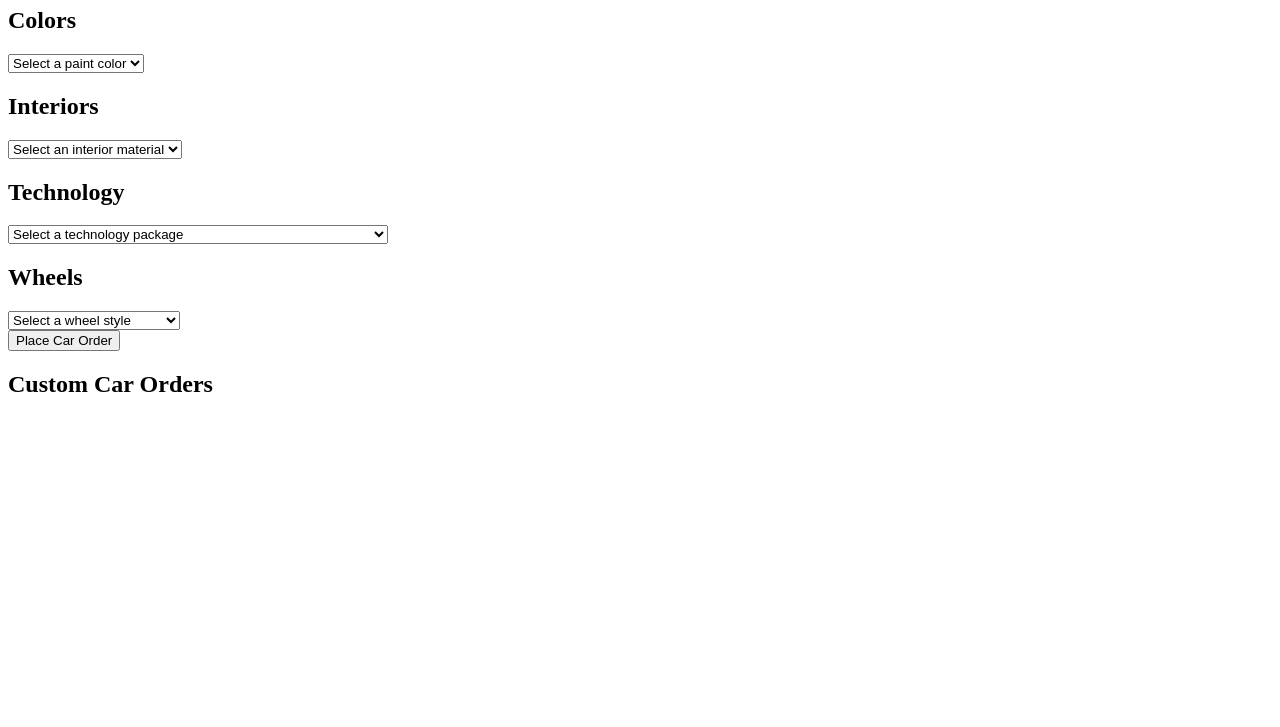
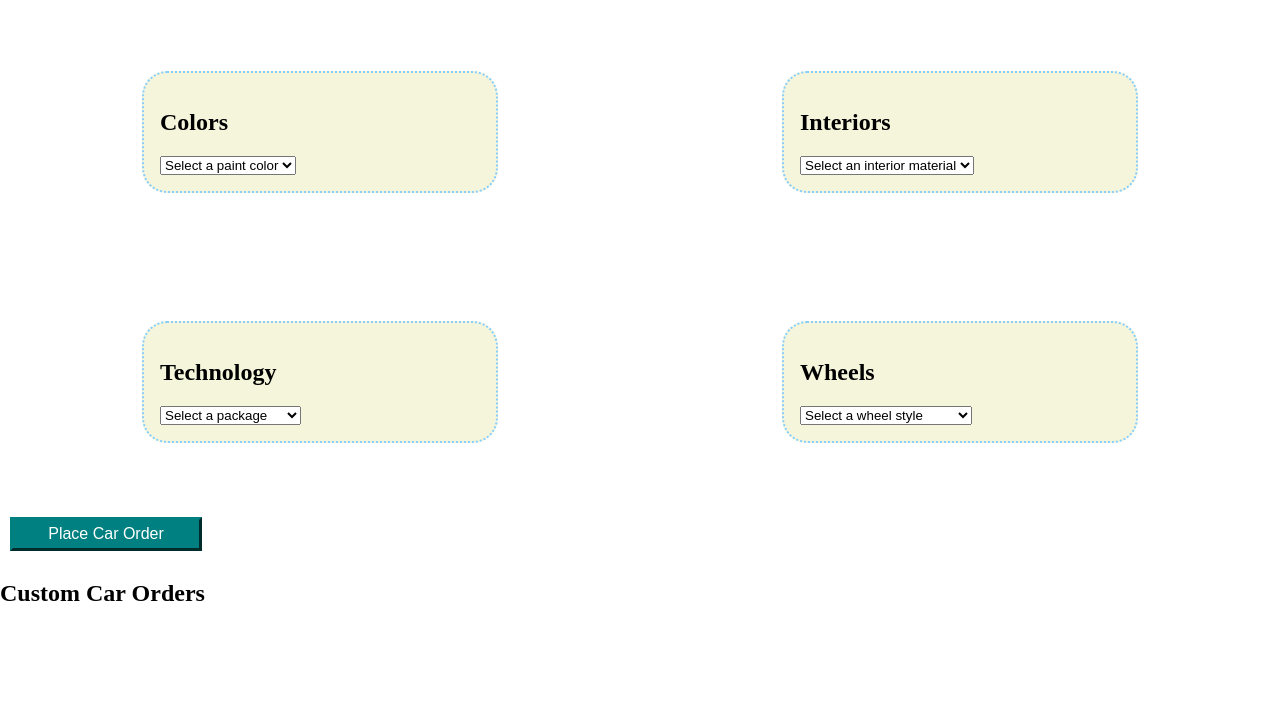
Before and after one commit to SchmidtFred/nss-cars-r-us, a plain HTML site: page index.html in a window 1280 px wide. Shown: the part 73-800 px from the top of the page. Drawn offline with Linux system fonts and the light colour scheme.

Commit message:
Added in CSS. Adjust some html to better match the example

```diff
--- a/index.html
+++ b/index.html
@@ -4,6 +4,7 @@
     <meta charset="UTF-8">
     <meta http-equiv="X-UA-Compatible" content="IE=edge">
     <meta name="viewport" content="width=device-width, initial-scale=1.0">
+    <link rel="stylesheet" href="./styles/main.css">
     <title>Car's R Us</title>
 </head>
 <body>
--- a/scripts/CarsRUs.js
+++ b/scripts/CarsRUs.js
@@ -13,7 +13,7 @@ document.addEventListener("click", (event) => {
 
 export const CarsRUs = () => {
     return `
-    <h1>Cars R Us</h1>
+    <h1>Cars 'R Us: Personal Car Builder</h1>
 
     <article class ="choices">
         <section class="choicesColors options">
--- a/scripts/database.js
+++ b/scripts/database.js
@@ -53,25 +53,25 @@ const database = {
 	technologies: [
 		{
 			id: 1,
-			name: "Basic Package (basic sound system)",
+			name: "Basic Package",
 			price: 100
 		},
 
 		{
 			id: 2,
-			name: "Navigation Package (includes integrated navigation controls)",
+			name: "Navigation Package",
 			price: 431.70
 		},
 
 		{
 			id: 3,
-			name: "Visibility Package (includes side and rear cameras)",
+			name: "Visibility Package",
 			price: 15
 		},
 
 		{
 			id: 4,
-			name: "Ultra Package (includes navigation and visibility packages)",
+			name: "Ultra Package",
 			price: 4
 		}
 	],
--- a/scripts/technologies.js
+++ b/scripts/technologies.js
@@ -4,7 +4,7 @@ const techs = getTechnologies();
 
 // all other similar functions modeled off this one
 export const techOptions = () => {
-    let html = '<select name="choice" id="technologies">\n<option>Select a technology package</option>\n';
+    let html = '<select name="choice" id="technologies">\n<option>Select a package</option>\n';
 
     //add in the options as an array
     const listItemsArray = techs.map((tech) => {
--- /dev/null
+++ b/styles/main.css
@@ -0,0 +1,43 @@
+body {
+    margin: 0;
+}
+
+h1, h2 {
+    font-weight: bold;
+}
+
+.choices {
+    display: flex;
+    flex-flow: row wrap;
+    justify-content: space-around;
+}
+
+.options {
+    flex-basis: 25%;
+    margin: 5%;
+    border: lightskyblue dotted 2px;
+    border-radius: 25px;
+    background-color: beige;
+    padding: 1rem;
+}
+
+#orderButton {
+    background-color: teal;
+    border: teal outset 3px;
+    color: white;
+    max-width: 20%;
+    min-width: 15%;
+    padding: 5px;
+    margin: 10px;
+    font-size: 1em;
+}
+
+.customOrders {
+    display: flex;
+    flex-flow: column nowrap;
+ }
+
+.customOrders li {
+    border: dotted rgb(119, 198, 247) 2px;
+    background-color: rgb(187, 234, 250);
+}
```
